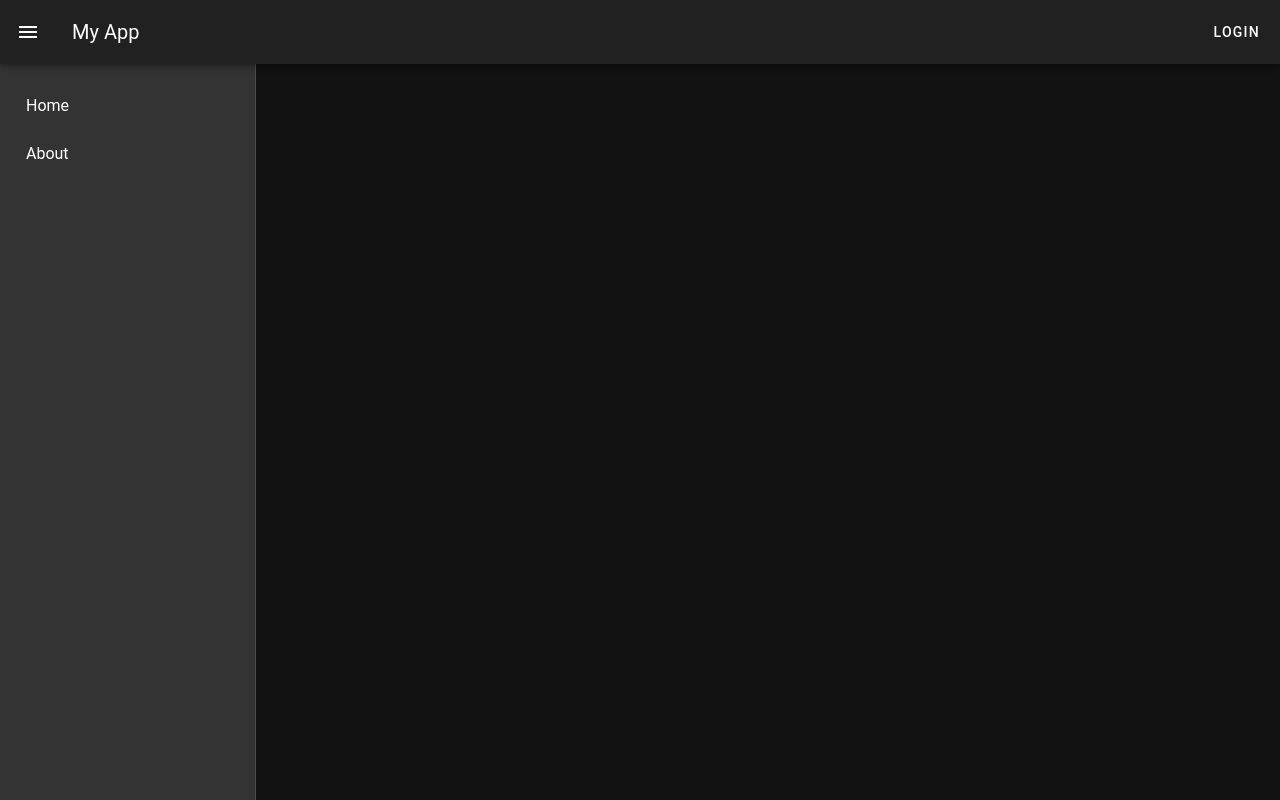
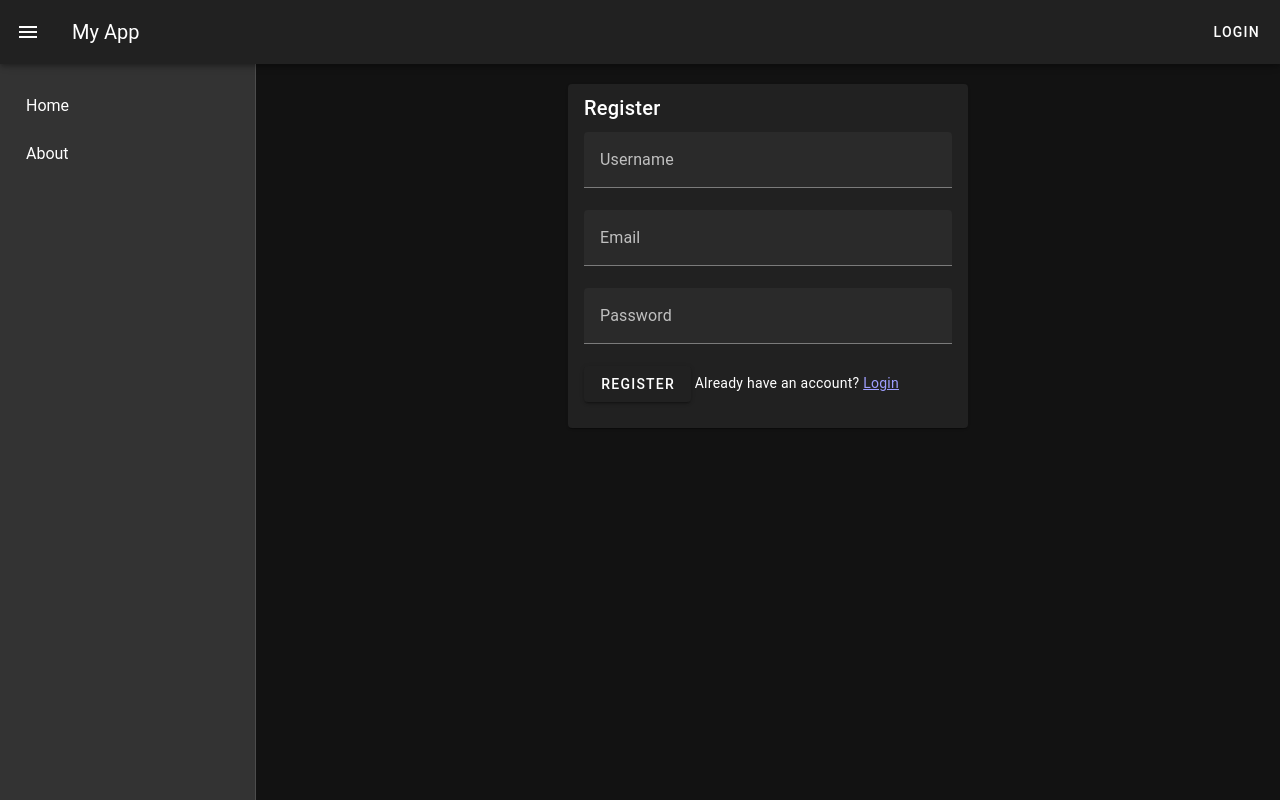
Before and after one commit to PawelMierzwa/dashboard, a Nuxt app in the folder dashboard/: page /register in a window 1280 px wide. Built offline with nearby package versions, Linux system fonts and the light colour scheme; no server answers.

Commit message:
Add account creation

```diff
--- /dev/null
+++ b/dashboard/pages/register.vue
@@ -0,0 +1,63 @@
+<template>
+    <div>
+        <v-card :width="400">
+            <v-card-title>Register</v-card-title>
+            <v-card-text>
+                <v-form @submit.prevent="register">
+                    <v-text-field v-model="username" label="Username" type="text"
+                        autocomplete="username" @input="message = ''"></v-text-field>
+                    <v-text-field v-model="email" label="Email" type="email" autocomplete="email"></v-text-field>
+                    <v-text-field v-model="password" label="Password" type="password"
+                        autocomplete="new-password"></v-text-field>
+                    <v-btn type="submit">Register</v-btn>
+                    Already have an account? <router-link to="/login">Login</router-link>
+                    <div id="alert-container">
+                        <v-alert v-if="message" type="error">{{ message }}</v-alert>
+                    </div>
+                </v-form>
+            </v-card-text>
+        </v-card>
+    </div>
+</template>
+
+<script>
+export default {
+    setup() {
+        const store = useUserStore();
+        const isAuthenticated = computed(() => store.isAuthenticated);
+        if (isAuthenticated.value) {
+            this.$router.push('/')
+        }
+        const email = ref('');
+        const username = ref('');
+        const password = ref('');
+        const message = ref('');
+        const router = useRouter();
+        const register = async () => {
+            // validate values
+            if (!email.value || !username.value || !password.value) {
+                message.value = 'Please fill in all fields';
+                return;
+            }
+
+            email.value = email.value.trim();
+            username.value = username.value.trim();
+            password.value = password.value.trim();
+
+            const response = await store.register(username.value, email.value, password.value);
+            if (response === true) {
+                router.push('/');
+            } else {
+                message.value = response.error;
+            }
+        }
+        return { register, email, username, password, message };
+    },
+}
+</script>
+
+<style scoped>
+#alert-container {
+    margin-top: 10px;
+}
+</style>
--- a/dashboard/stores/user.ts
+++ b/dashboard/stores/user.ts
@@ -38,8 +38,27 @@ export const useUserStore = defineStore({
             if (res.status !== 200) {
                 return { error: res.message };
             }
+            // if status is 200, we have a user
             // @ts-ignore
             this.setUser(res.user as User);
+            return true;
+        },
+        async register(username: string, email: string, password: string) {
+            const res = await $fetch('/api/user/register', {
+                method: 'POST',
+                body: JSON.stringify({ username: username, email: email, password: password }),
+                headers: {
+                    'Content-Type': 'application/json',
+                }
+            });
+            if (res.status !== 201) {
+                console.log(res);
+                return {
+                    error: res.message,
+                };
+            }
+            // @ts-expect-error
+            this.setUser(res.user);
             return true;
         },
         async logout() {
```
Also changed, not shown: 1 other file (tests, documents, lock files or other folders).
